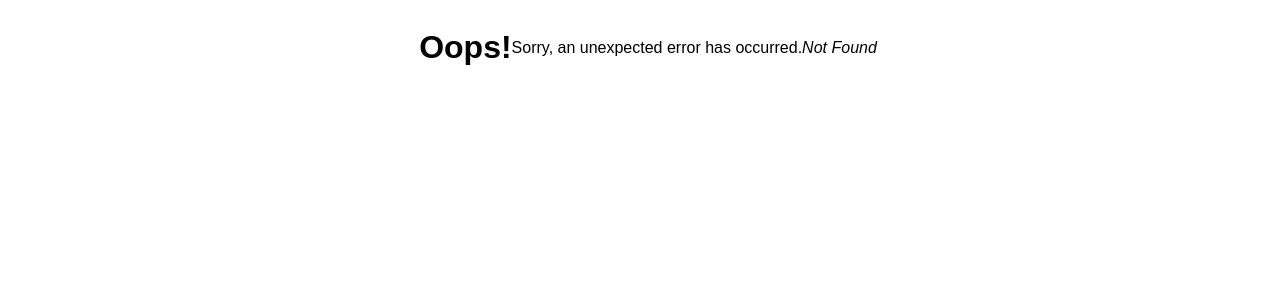
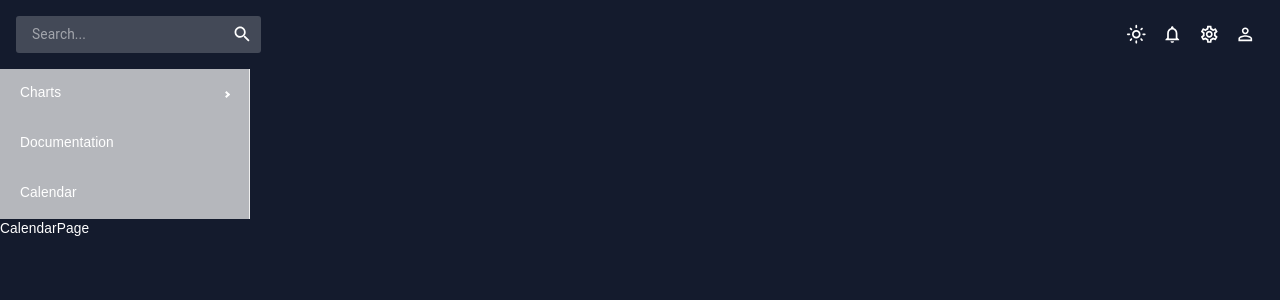
Before and after one commit to CollinsKippy/admin-dashboard-rt, a React (Create React App) app: page /calendar in a window 1280 px wide. Before the commit this address had no page. Shown: the top 300 px of the page. Built offline with nearby package versions, Linux system fonts and the light colour scheme.

Commit message:
new calendar page

```diff
--- a/src/index.js
+++ b/src/index.js
@@ -13,6 +13,7 @@ import BarPage from './pages/bar/index';
 import LinePage from './pages/line/index';
 import PiePage from './pages/pie/index';
 import FaqPage from './pages/faq/index';
+import CalendarPage from './pages/calendar/index';
 
 const router = createBrowserRouter([
   {
@@ -29,6 +30,7 @@ const router = createBrowserRouter([
       { path: 'line', element: <LinePage /> },
       { path: 'pie', element: <PiePage /> },
       { path: 'faq', element: <FaqPage /> },
+      { path: 'calendar', element: <CalendarPage /> },
     ],
   },
 ]);
--- /dev/null
+++ b/src/pages/calendar/index.tsx
@@ -0,0 +1,9 @@
+import React from 'react'
+
+const CalendarPage = () => {
+  return (
+    <div>CalendarPage</div>
+  )
+}
+
+export default CalendarPage
```
